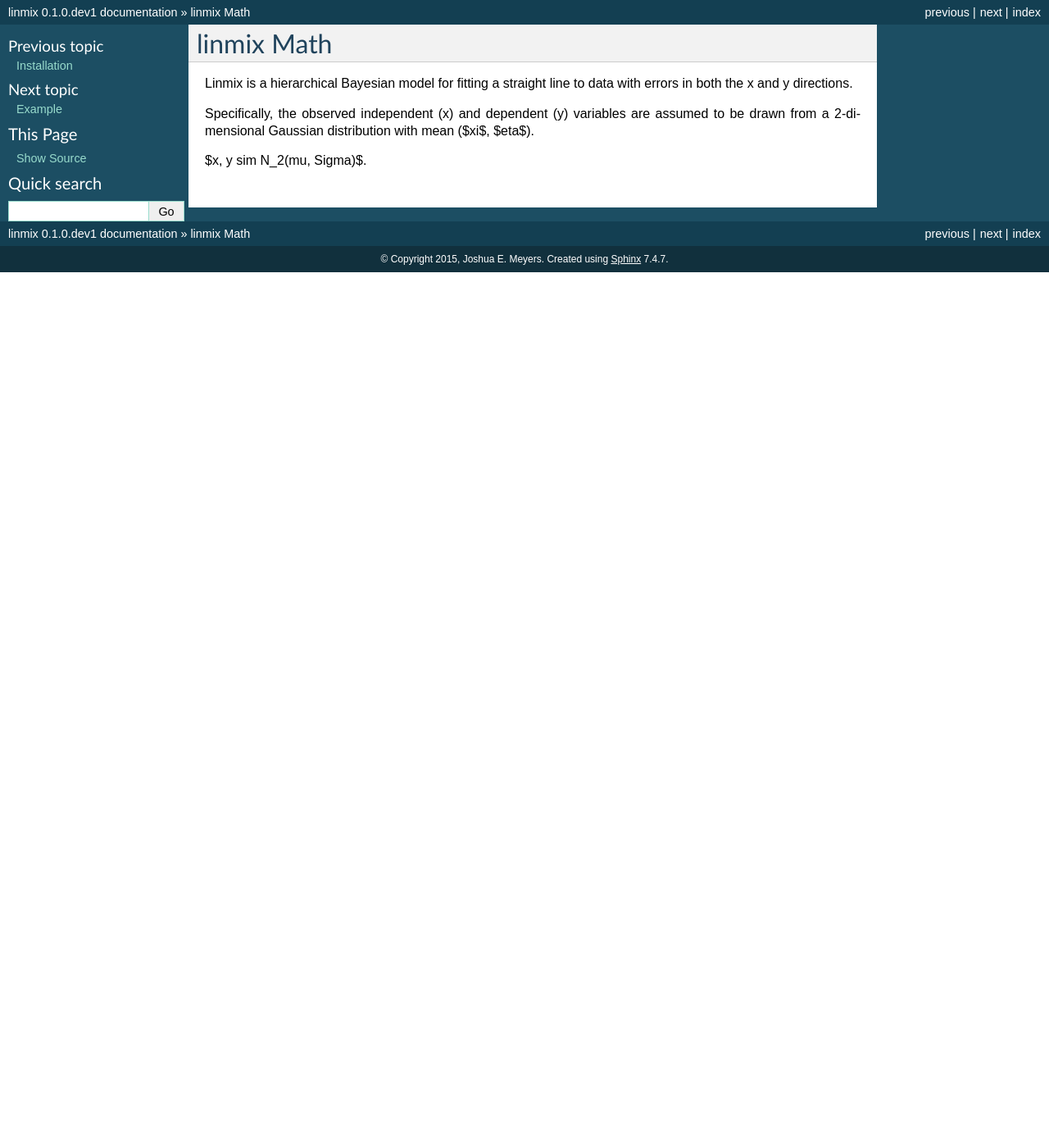
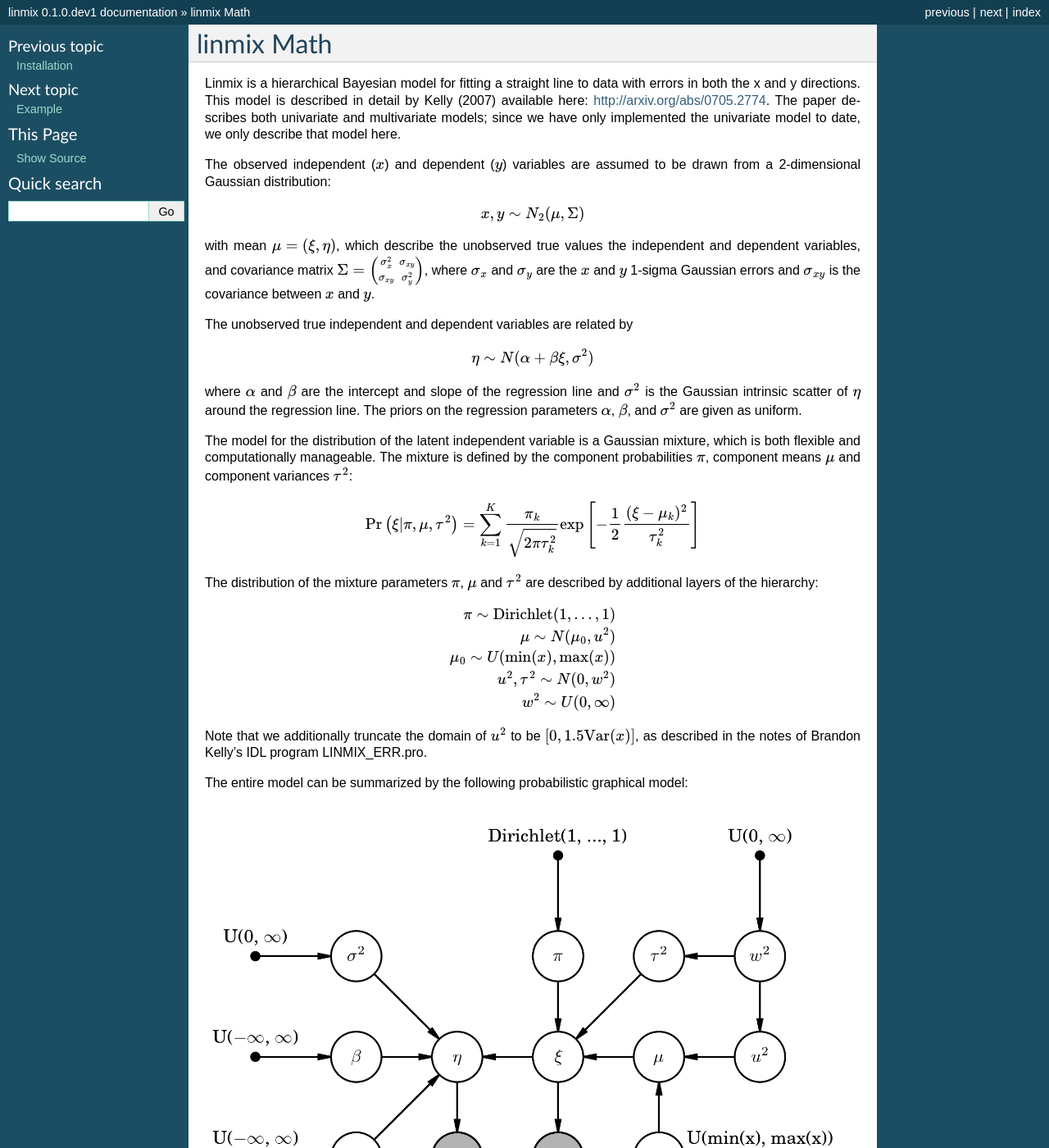
Before and after one commit to jmeyers314/linmix, a Sphinx documentation site: the page built from docs/maths.rst, in a window 1280 px wide and 1400 px high. Shown: the whole window at 82% size. Built offline with Sphinx 7.4.7, drawn with Linux system fonts in a browser that asks for light colours.

Commit message:
add math documentation

```diff
--- a/docs/conf.py
+++ b/docs/conf.py
@@ -30,7 +30,7 @@ sys.path.insert(0, os.path.abspath('..'))
 # ones.
 extensions = [
     'sphinx.ext.autodoc',
-#    'sphinx.ext.mathjax',
+    'sphinx.ext.mathjax',
 #    'sphinx.ext.viewcode',
     'sphinxcontrib.napoleon',
 ]
--- a/docs/maths.rst
+++ b/docs/maths.rst
@@ -2,9 +2,44 @@ linmix Math
 ============
 
 Linmix is a hierarchical Bayesian model for fitting a straight line to data with errors in both
-the x and y directions.
+the x and y directions.  This model is described in detail by Kelly (2007) available here: http://arxiv.org/abs/0705.2774.  The paper describes both univariate and multivariate models; since we have only implemented the univariate model to date, we only describe that model here.
 
-Specifically, the observed independent (x) and dependent (y) variables are assumed to be drawn
-from a 2-dimensional Gaussian distribution with mean ($\xi$, $\eta$).
+The observed independent (:math:`x`) and dependent (:math:`y`) variables are assumed to be
+drawn from a 2-dimensional Gaussian distribution:
 
-$x, y \sim N_2(\mu, \Sigma)$.
+.. math::
+   x, y \sim N_2(\mu, \Sigma)
+
+with mean :math:`\mu = (\xi, \eta)`, which describe the unobserved true values the independent and dependent variables, and covariance matrix :math:`\Sigma = \left(\begin{smallmatrix} \sigma_x^2& \sigma_{xy} \\ \sigma_{xy} & \sigma_y^2 \end{smallmatrix}\right)`, where :math:`\sigma_x` and :math:`\sigma_y` are the :math:`x` and :math:`y` 1-sigma Gaussian errors and :math:`\sigma_{xy}` is the covariance between :math:`x` and :math:`y`.
+
+The unobserved true independent and dependent variables are related by
+
+.. math::
+   \eta \sim N(\alpha + \beta \xi, \sigma^2)
+
+where :math:`\alpha` and :math:`\beta` are the intercept and slope of the regression line and :math:`\sigma^2` is the Gaussian intrinsic scatter of :math:`\eta` around the regression line.  The priors on the regression parameters :math:`\alpha`, :math:`\beta`, and :math:`\sigma^2` are given as uniform.
+
+The model for the distribution of the latent independent variable is a Gaussian mixture, which is both flexible and computationally manageable.  The mixture is defined by the component probabilities :math:`\pi`, component means :math:`\mu` and component variances :math:`\tau^2`:
+
+.. math::
+   \mathrm{Pr}\left(\xi|\pi, \mu, \tau^2\right) = \sum_{k=1}^K \frac{\pi_k}{\sqrt{2\pi\tau^2_k}}\exp\left[-\frac{1}{2}\frac{(\xi-\mu_k)^2}{\tau_k^2}\right]
+
+The distribution of the mixture parameters :math:`\pi`, :math:`\mu` and :math:`\tau^2` are described by additional layers of the hierarchy:
+
+.. math::
+   \pi \sim \mathrm{Dirichlet(1, ..., 1)}
+
+   \mu \sim N(\mu_0, u^2)
+
+   \mu_0 \sim U(\min(x), \max(x))
+
+   u^2, \tau^2 \sim N(0, w^2)
+
+   w^2 \sim U(0, \infty)
+
+Note that we additionally truncate the domain of :math:`u^2` to be
+:math:`[0, 1.5 \mathrm{Var}(x)]`, as described in the notes of Brandon Kelly's IDL program LINMIX_ERR.pro.
+
+The entire model can be summarized by the following probabilistic graphical model:
+
+.. image:: /pgm/pgm.png
```
